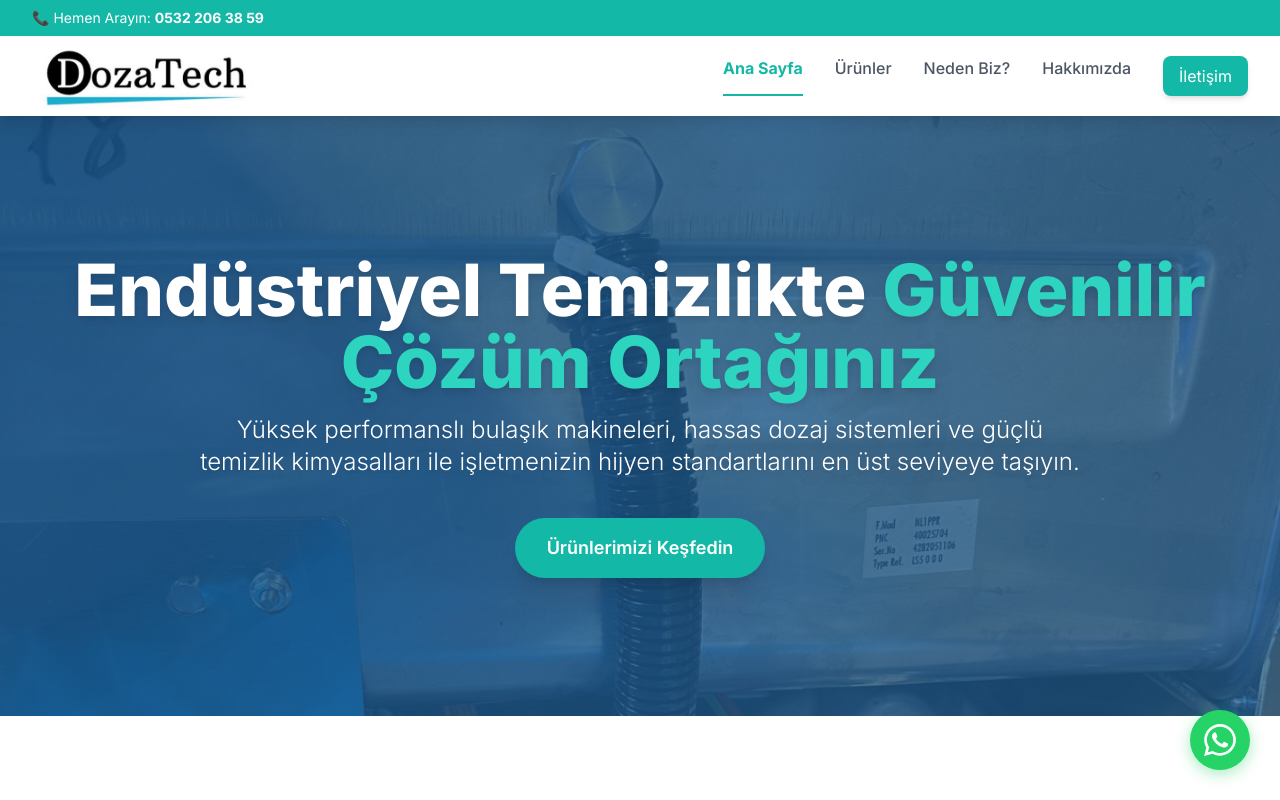
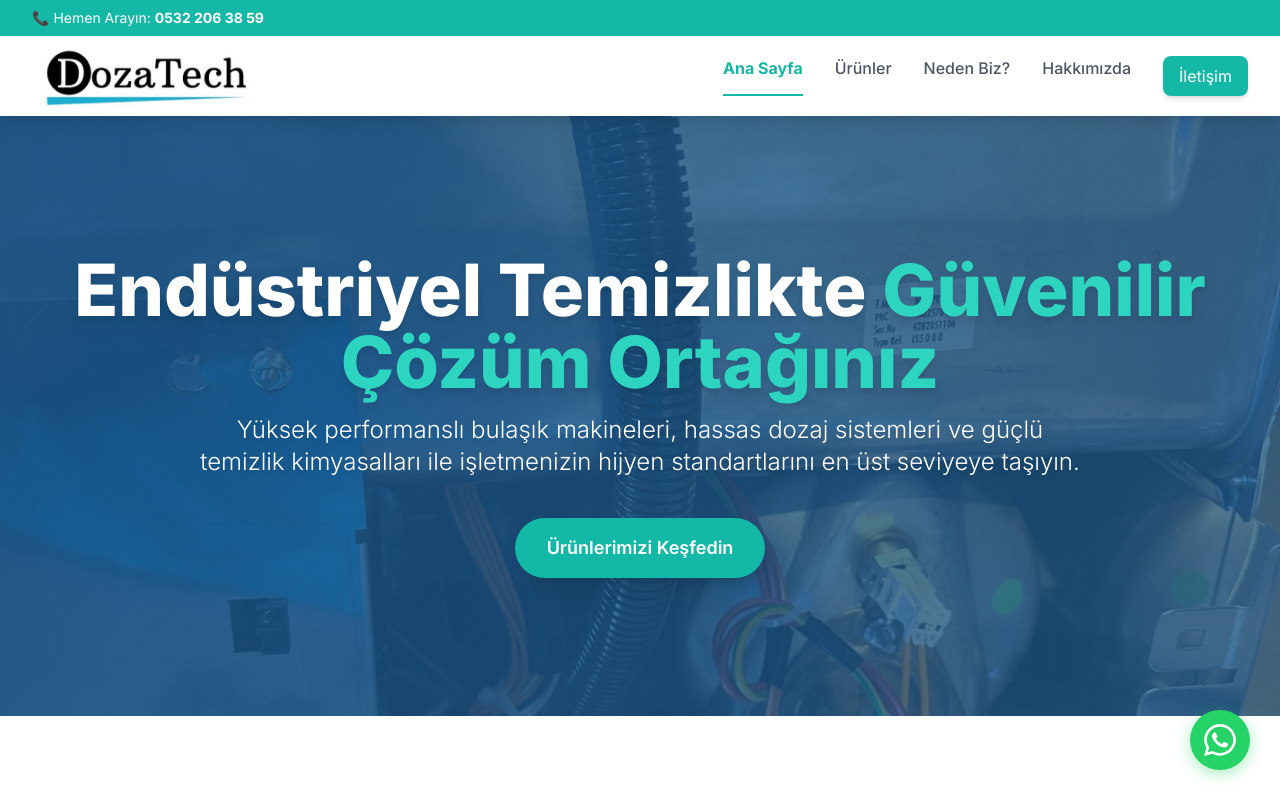
Before and after one commit to kagandms/Dozatech-Website, a plain HTML site: page index.html in a window 1280 px wide. Both pictures are taken after a click on the link 147 px from the left and 76 px from the top of the page. Shown: the top 800 px of the page. Drawn offline with nearby package versions, Linux system fonts and the light colour scheme.

Commit message:
🎯 montaj2 yukarı (10%), montaj3 uzaklaştırıldı (45%)

```diff
--- a/index.html
+++ b/index.html
@@ -278,12 +278,12 @@
 
         .hero-slide-2 {
             background-image: url('montaj2.jpeg');
-            background-position: center 20%;
+            background-position: center 10%;
         }
 
         .hero-slide-3 {
             background-image: url('montaj3.jpeg');
-            background-position: center 25%;
+            background-position: center 45%;
         }
 
         .hero-overlay {
```
